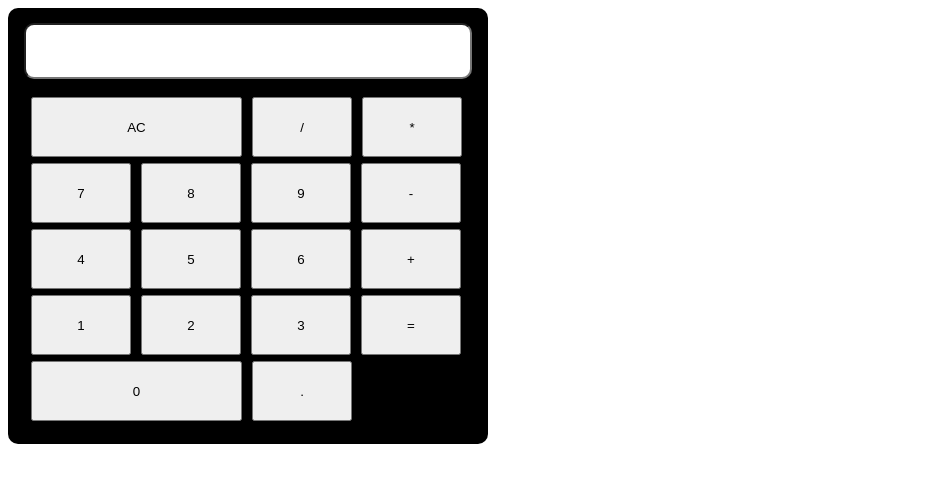
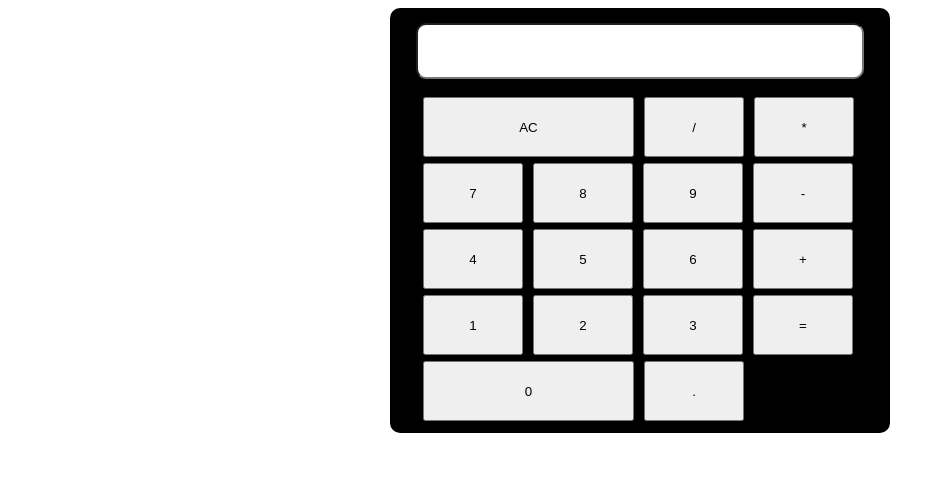
Before and after one commit to Lennam/Calculater, a plain HTML site: page index.html in a window 1280 px wide. Shown: the whole page, without its empty margins (0-945 px from the left). Drawn offline with Linux system fonts and the light colour scheme.

Commit message:
change css

```diff
--- a/css/main.css
+++ b/css/main.css
@@ -1,10 +1,12 @@
 #container {
+    width: 500px;
+    height: 425px;
     border-radius: 10px;
     background: black;
-    width: 480px;
     display: flex;
     flex-wrap: wrap;
     justify-content: center;
+    margin: 0 auto;
 }
 
 #screen{
```
